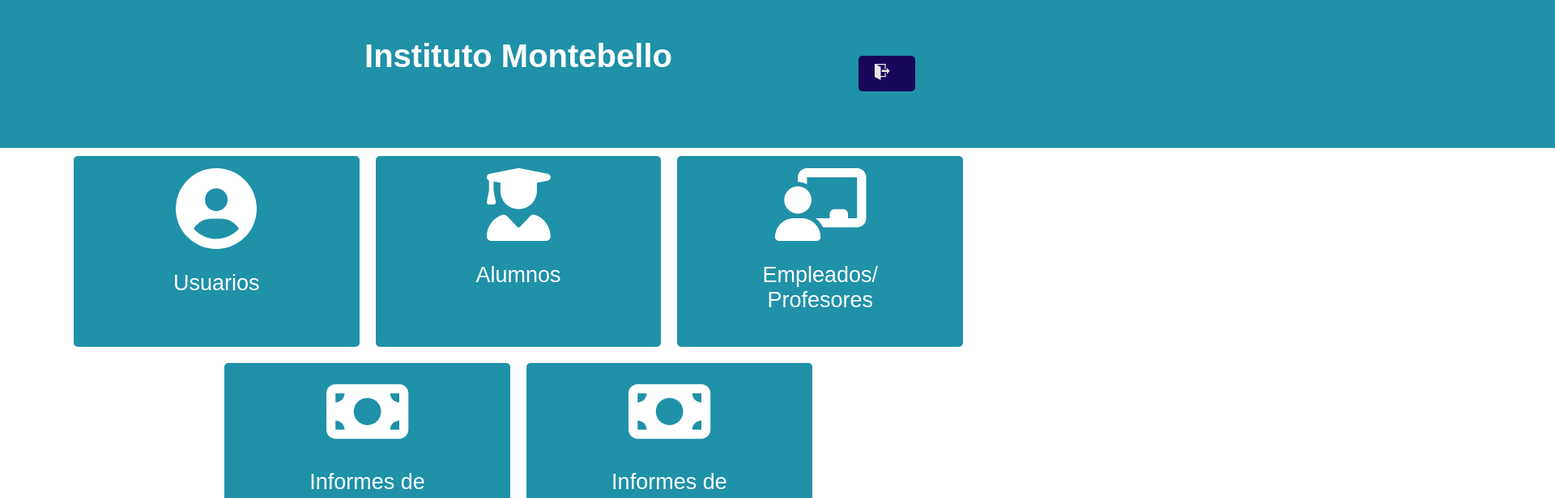
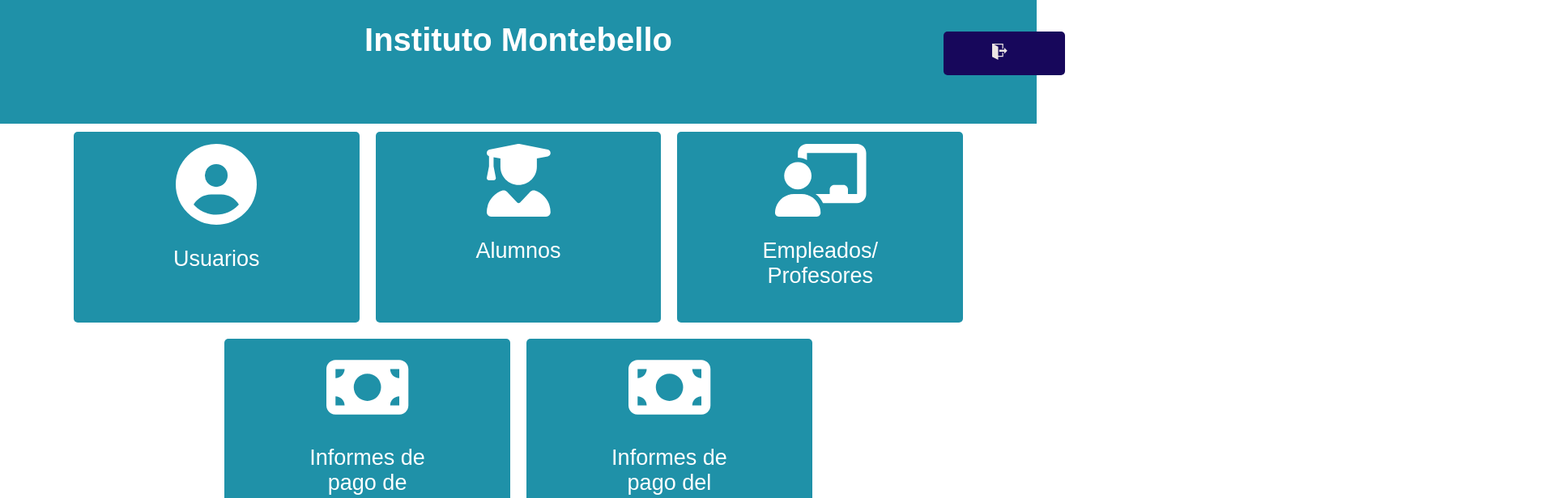
Before and after one commit to Adrian10-07/Proyecto-Integrador, a React (Vite) app in the folder moz-todo-react/: page /inicio in a window 1280 px wide. Shown: the top 616 px of the page at 81% size, 1920 px wide, since content can reach past the window. Built offline with nearby package versions, Linux system fonts and the light colour scheme.

Commit message:
inicio css

```diff
--- a/moz-todo-react/src/componentes/InicioForm/Inicio.css
+++ b/moz-todo-react/src/componentes/InicioForm/Inicio.css
@@ -9,8 +9,9 @@
 
 .menu .header {
   background-color: rgba(31, 145, 168, 1);
-  padding: 0px 650px;
-  width: 100%;
+  color: white;
+  padding: 0px 0;
+  text-align: center;
 }
 
 .menu h1 {
@@ -18,21 +19,16 @@
   font-size: 40px;
   text-align: center;
   width: 100%;
-  padding-top: 20px;
 }
 .menu-exit{
   background-color: rgba(23, 7, 91, 1);
   color: #ffffff;
   border: none;
-  padding: 10px 20px;
-  margin: 10px;
+  padding: 15px 60px;
   border-radius: 5px;
   font-size: 16px;
-  cursor: pointer;
-  display: inline-block;
   position: relative;
-  align-items: center;
-  align-content: center;
+  transition: background-color 0.3s;
 }
 .menu-exit{
   left: 600px;
```
